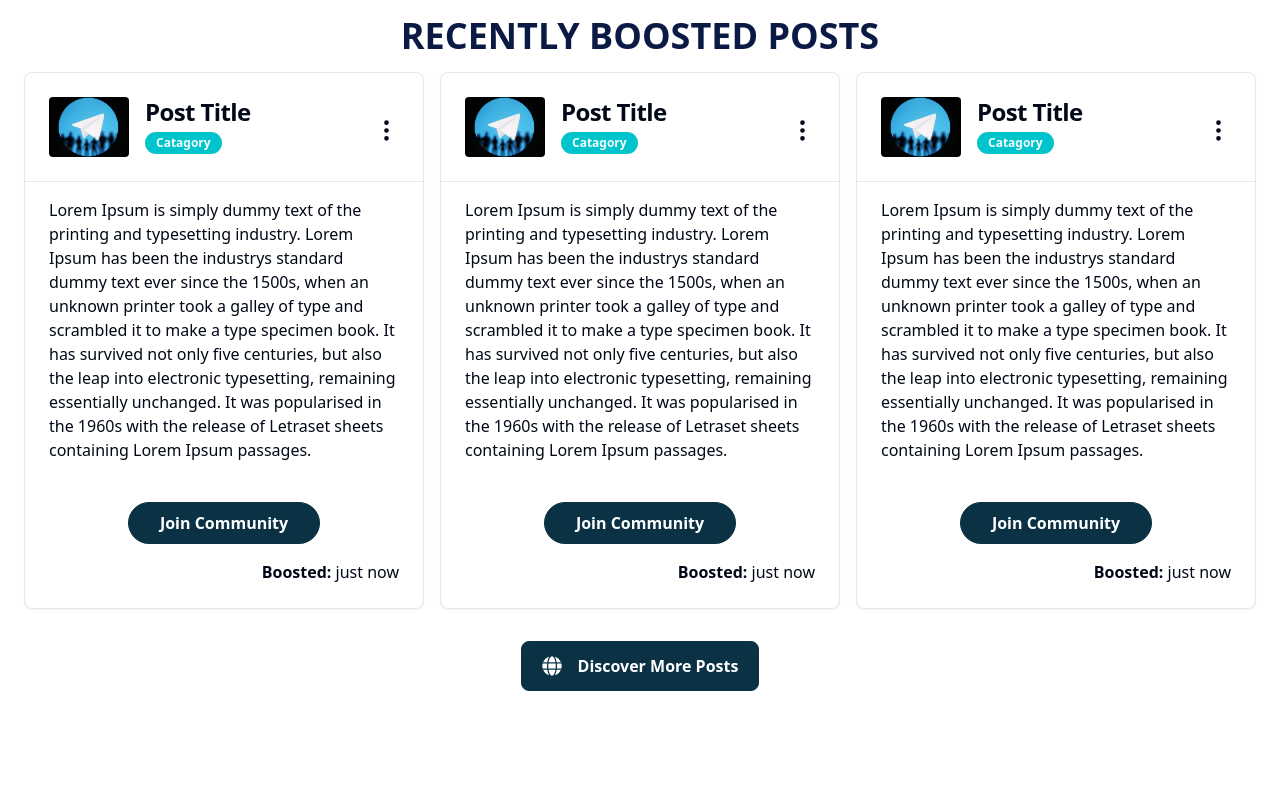
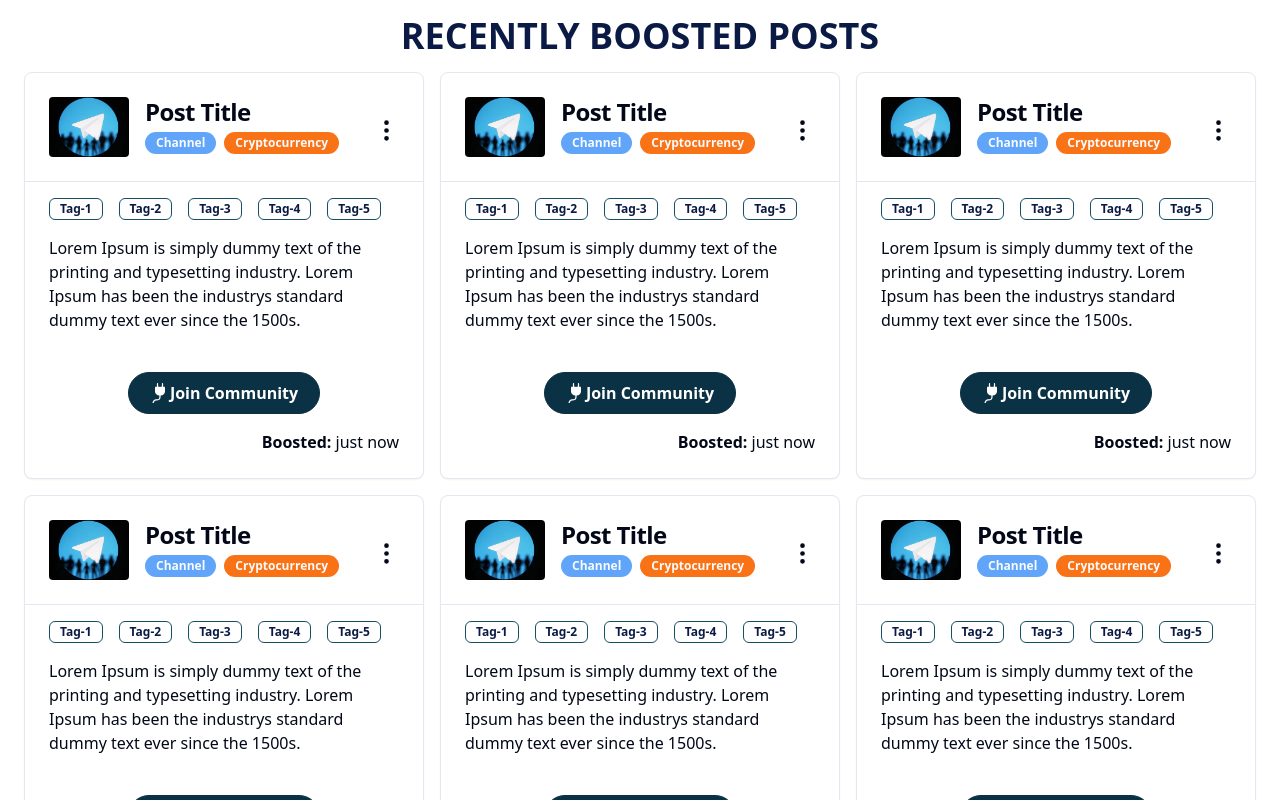
Before and after one commit to tarunsuresh06/Linkwire, a Next.js app: page / in a window 1280 px wide. Shown: the part 900-1700 px from the top of the page. Built offline with nearby package versions, Linux system fonts and the light colour scheme.

Commit message:
Add Tags, Group/Channel  and UI Fix in Post Custom Card

```diff
--- a/app/(root)/page.tsx
+++ b/app/(root)/page.tsx
@@ -3,8 +3,6 @@ import Image from "next/image";
 import Link from "next/link";
 
 import { FaSearch, FaGlobe } from "react-icons/fa";
-
-
 
 export default function Home() {
   return (
@@ -47,16 +45,20 @@ export default function Home() {
             <PostCustomCard />
             <PostCustomCard />
             <PostCustomCard />
+            <PostCustomCard />
+            <PostCustomCard />
+            <PostCustomCard />
           </div>
           <div className="flex justify-center items-center w-full my-8">
-          <Link
-            href="/"
-            className="bg-[#0a3244] hover:text-[#0a3244] text-center
+            <Link
+              href="/"
+              className="bg-[#0a3244] hover:text-[#0a3244] text-center
             hover:bg-transparent border border-[#0a3244] text-white px-5
             py-3 rounded-lg font-semibold duration-100 flex justify-center items-center"
-          >
-            <FaGlobe size={20} className="mr-4" />Discover More Posts
-          </Link>
+            >
+              <FaGlobe size={20} className="mr-4" />
+              Discover More Posts
+            </Link>
           </div>
         </div>
       </section>
--- a/components/shared/PostCustomCard.tsx
+++ b/components/shared/PostCustomCard.tsx
@@ -19,7 +19,7 @@ import {
 import { Separator } from "@/components/ui/separator";
 import { Badge } from "@/components/ui/badge";
 
-import { BsThreeDotsVertical } from "react-icons/bs";
+import { BsThreeDotsVertical, BsPlugFill } from "react-icons/bs";
 
 import Image from "next/image";
 import Link from "next/link";
@@ -38,15 +38,23 @@ const PostCustomCard = () => {
           />
           <div className="flex flex-col justify-between items-start">
             <CardTitle>Post Title</CardTitle>
-            <Badge className="bg-[#00C4CC] hover:bg-[#00C4CC] mt-2">
-              Catagory
-            </Badge>
+            <div>
+              <Badge className="bg-blue-400 hover:bg-blue-500 mt-2 mr-2">
+                Channel
+              </Badge>
+              <Badge className="bg-orange-500 hover:bg-orange-600 mt-2">
+                Cryptocurrency
+              </Badge>
+            </div>
           </div>
         </div>
 
         <DropdownMenu>
-          <DropdownMenuTrigger>
-            <BsThreeDotsVertical size={25} />
+          <DropdownMenuTrigger className="outline-none">
+            <BsThreeDotsVertical
+              size={25}
+              className=" hover:text-slate-400 duration-300"
+            />
           </DropdownMenuTrigger>
           <DropdownMenuContent>
             <DropdownMenuItem>Get Link</DropdownMenuItem>
@@ -58,21 +66,35 @@ const PostCustomCard = () => {
       </CardHeader>
       <Separator />
       <CardContent>
+        <div className="flex flex-wrap justify-start items-center mt-4 gap-4">
+          <Badge className="border border-cyan-900 bg-transparent hover:bg-transparent text-[#0A1A44] rounded-md">
+            Tag-1
+          </Badge>
+          <Badge className="border border-cyan-900 bg-transparent hover:bg-transparent text-[#0A1A44] rounded-md">
+            Tag-2
+          </Badge>
+          <Badge className="border border-cyan-900 bg-transparent hover:bg-transparent text-[#0A1A44] rounded-md">
+            Tag-3
+          </Badge>
+          <Badge className="border border-cyan-900 bg-transparent hover:bg-transparent text-[#0A1A44] rounded-md">
+            Tag-4
+          </Badge>
+          <Badge className="border border-cyan-900 bg-transparent hover:bg-transparent text-[#0A1A44] rounded-md">
+            Tag-5
+          </Badge>
+        </div>
         <p className="my-4">
           Lorem Ipsum is simply dummy text of the printing and typesetting
           industry. Lorem Ipsum has been the industrys standard dummy text ever
-          since the 1500s, when an unknown printer took a galley of type and
-          scrambled it to make a type specimen book. It has survived not only
-          five centuries, but also the leap into electronic typesetting,
-          remaining essentially unchanged. It was popularised in the 1960s with
-          the release of Letraset sheets containing Lorem Ipsum passages.
+          since the 1500s.
         </p>
       </CardContent>
       <CardFooter className="flex-col">
         <Link
           href="/"
-          className="bg-[#0a3244] hover:text-[#0a3244] text-center hover:bg-transparent border border-[#0a3244] text-white px-5 py-2 rounded-full w-48 font-semibold duration-100"
+          className="bg-[#0a3244] hover:text-[#0a3244] text-center hover:bg-transparent border border-[#0a3244] text-white px-5 py-2 rounded-full w-48 font-semibold flex justify-center items-center duration-100"
         >
+          <BsPlugFill size={20} />
           Join Community
         </Link>
         <div className="flex justify-end items-center mt-4 w-full">
```
